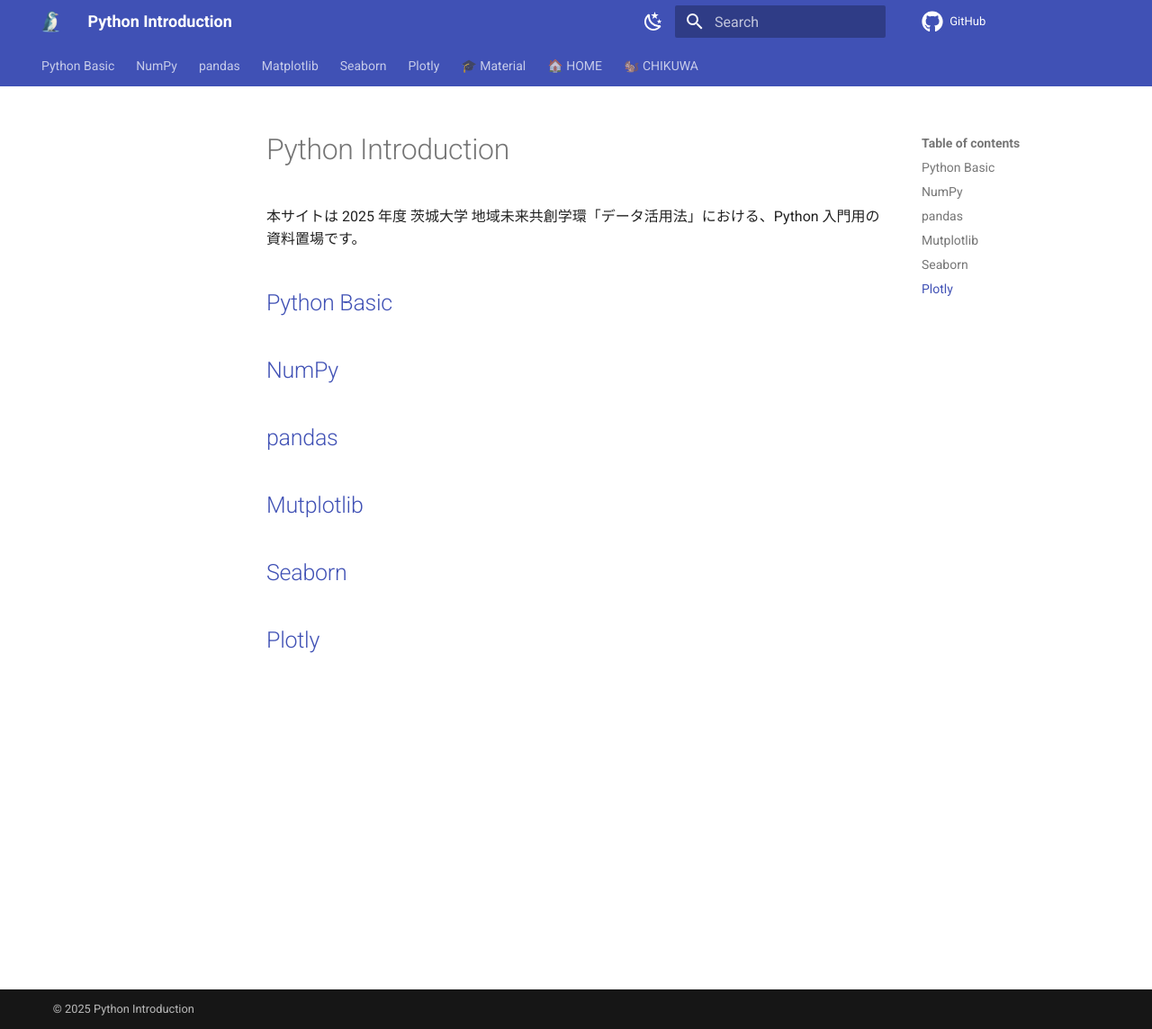
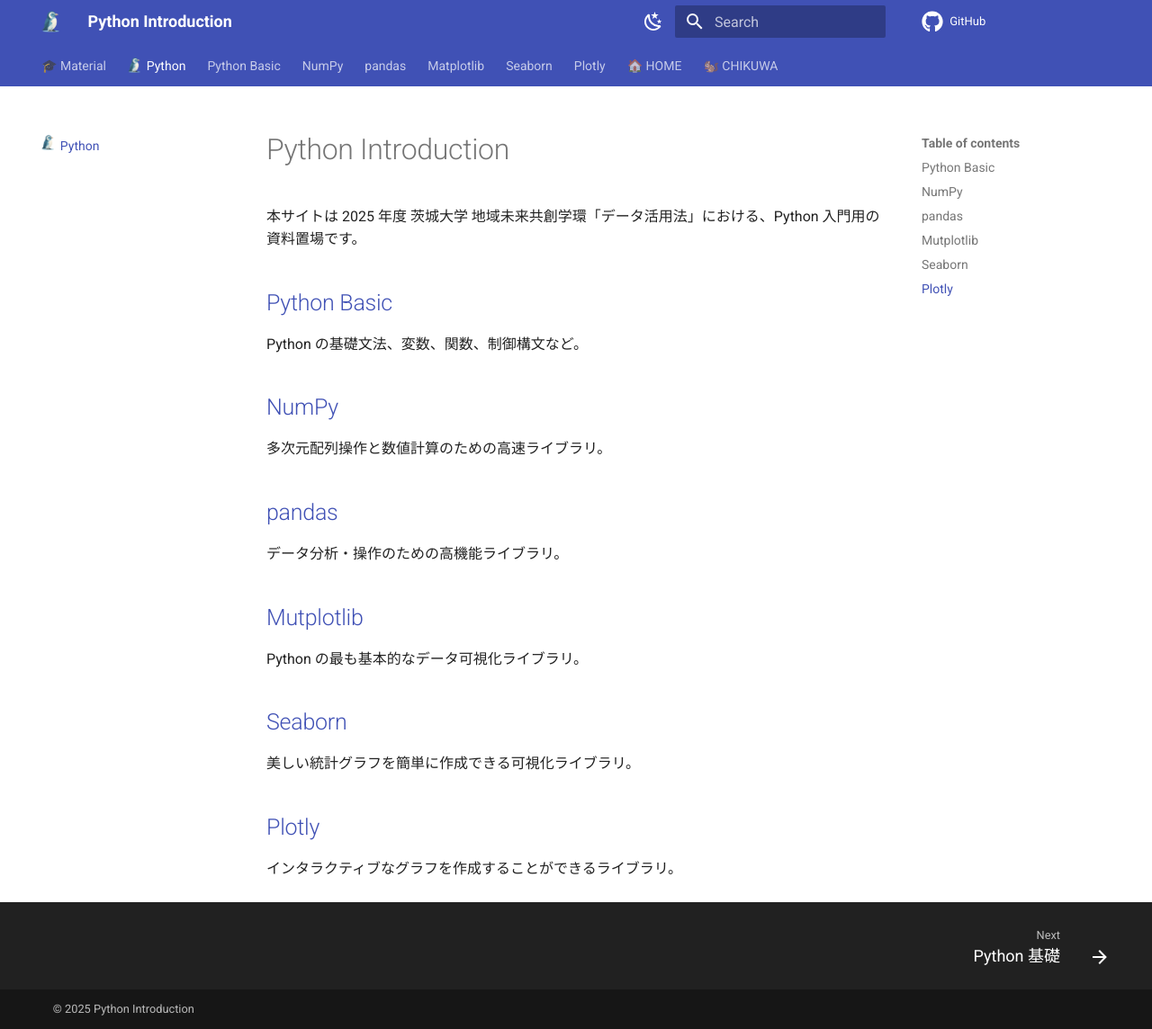
Before and after one commit to kanotown/python-introduction, an MkDocs documentation site: the page built from docs/index.md, in a window 1280 px wide and 1144 px high. Shown: the whole window at 90% size. Built offline with MkDocs 1.6.1 and Material for MkDocs 9.7.7, drawn with Linux system fonts in a browser that asks for light colours; comment, search, counter and statistics services are not loaded.

Commit message:
First commit

```diff
--- a/docs/index.md
+++ b/docs/index.md
@@ -4,12 +4,24 @@
 
 ## [Python Basic](./python-basic/index.md)
 
+Python の基礎文法、変数、関数、制御構文など。
+
 ## [NumPy](./python-advanced/numpy/index.md)
+
+多次元配列操作と数値計算のための高速ライブラリ。
 
 ## [pandas](./python-advanced/pandas/index.md)
 
+データ分析・操作のための高機能ライブラリ。
+
 ## [Mutplotlib](./python-advanced/matplotlib/index.md)
+
+Python の最も基本的なデータ可視化ライブラリ。
 
 ## [Seaborn](./python-advanced/seaborn/index.md)
 
+美しい統計グラフを簡単に作成できる可視化ライブラリ。
+
 ## [Plotly](./python-advanced/plotly/index.md)
+
+インタラクティブなグラフを作成することができるライブラリ。
--- a/mkdocs.yml
+++ b/mkdocs.yml
@@ -8,15 +8,8 @@ repo_url: https://github.com/kanotown/python-introduction
 
 # Navigation
 nav:
-  # - Material:
-  #     - index.md
-  #     - 1. ガイダンス: du2025/1.md
-  #     - 2. データ可視化 (1): du2025/2.md
-  #     - 3. データ可視化 (2): du2025/3.md
-  #     - 4. データ操作の基礎 - NumPy: du2025/4.md
-  #     - 5. データ操作の基礎 - pandas: du2025/5.md
-  #     - 6. データの前処理: du2025/6.md
-  #     - 7. 時系列データ分析: du2025/7.md
+  - 🎓️ Material: https://du2025.ibadai.com/
+  - '<img src="../../img/logo_penguin_clear.png" height="17" style="margin-right:0.5em">Python': index.md
   - Python Basic:
       - python-basic/index.md
       - 1. Python の特徴と基本構造: python-basic/1.md
@@ -92,7 +85,6 @@ nav:
       - 8. さまざまなグラフタイプ: python-advanced/plotly/page8.md
       - 9. グラフの保存と共有: python-advanced/plotly/page9.md
       - 10. よくあるエラーとその対処法: python-advanced/plotly/page10.md
-  - 🎓️ Material: https://du2025.ibadai.com/
   - 🏠️ HOME: https://ds.ibadai.com/
   - 🐿️ CHIKUWA: https://ds.ibadai.com/editor/
 
```
